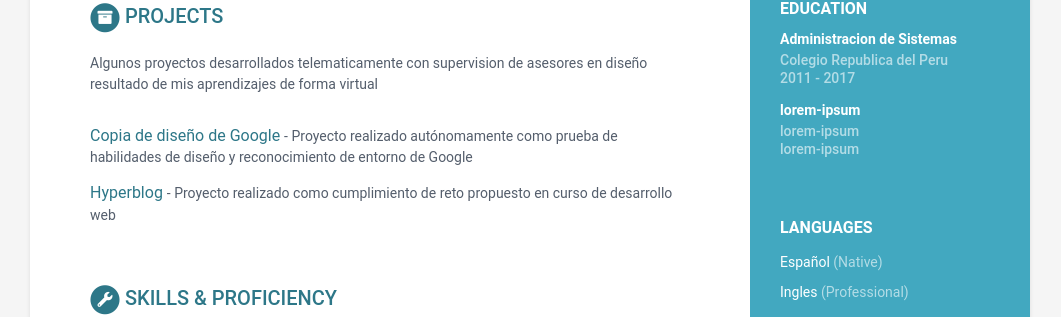
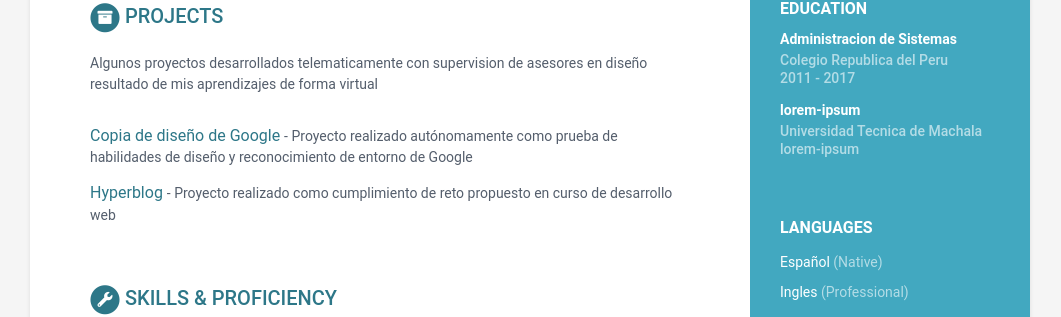
Before and after one commit to KevinC99/good-birch-4e19a, a Jekyll site: the page built from index.html, in a window 1280 px wide. Shown: the part 567-884 px from the top of the page, without its empty margins (110-1171 px from the left). Built offline with Jekyll 4.4.1, drawn with Linux system fonts in a browser that asks for light colours.

Commit message:
data.yml: updated university in education

```diff
--- a/_data/data.yml
+++ b/_data/data.yml
@@ -54,7 +54,7 @@ education:
     degree: Administracion de Sistemas
     university: Colegio Republica del Peru
   - degree: lorem-ipsum
-    university: lorem-ipsum
+    university: Universidad Tecnica de Machala
     time: lorem-ipsum
     details: >-
       Lorem ipsum dolor sit amet, consectetur adipiscing elit, sed do eiusmod
```
